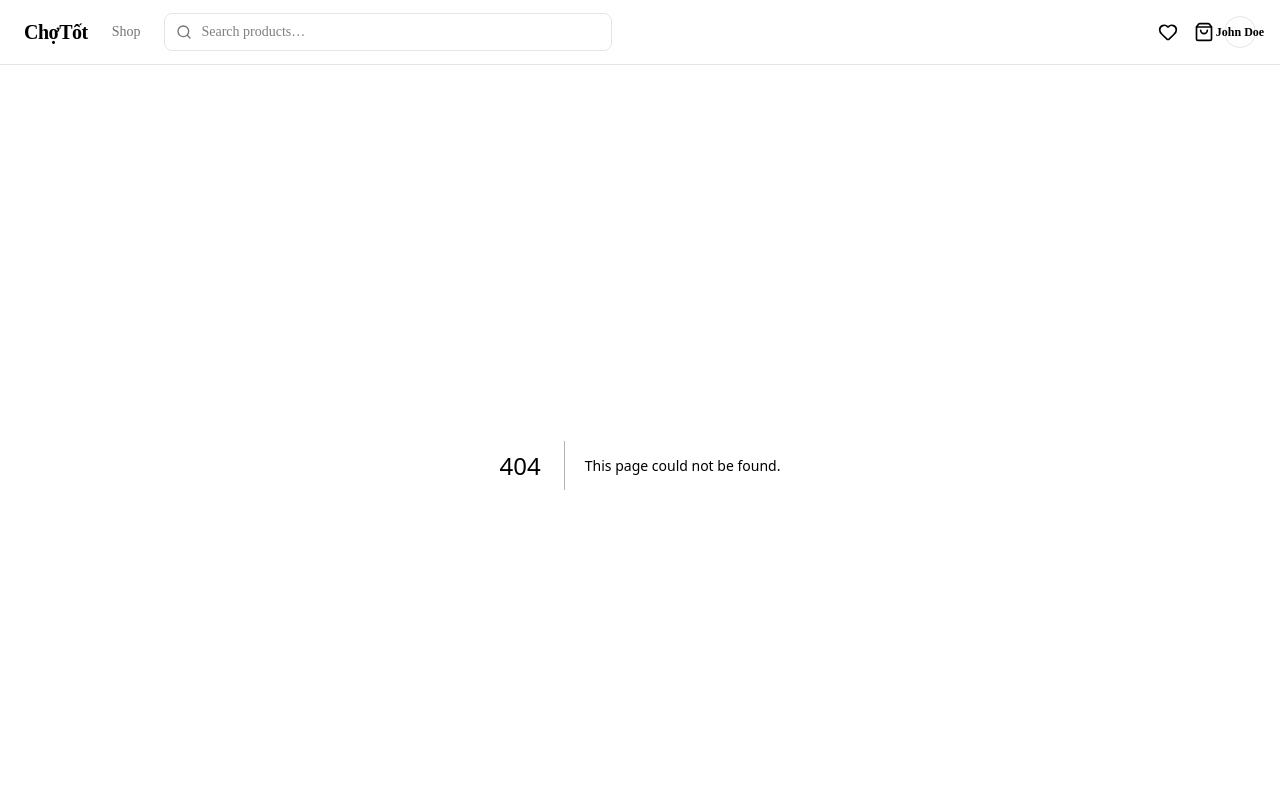
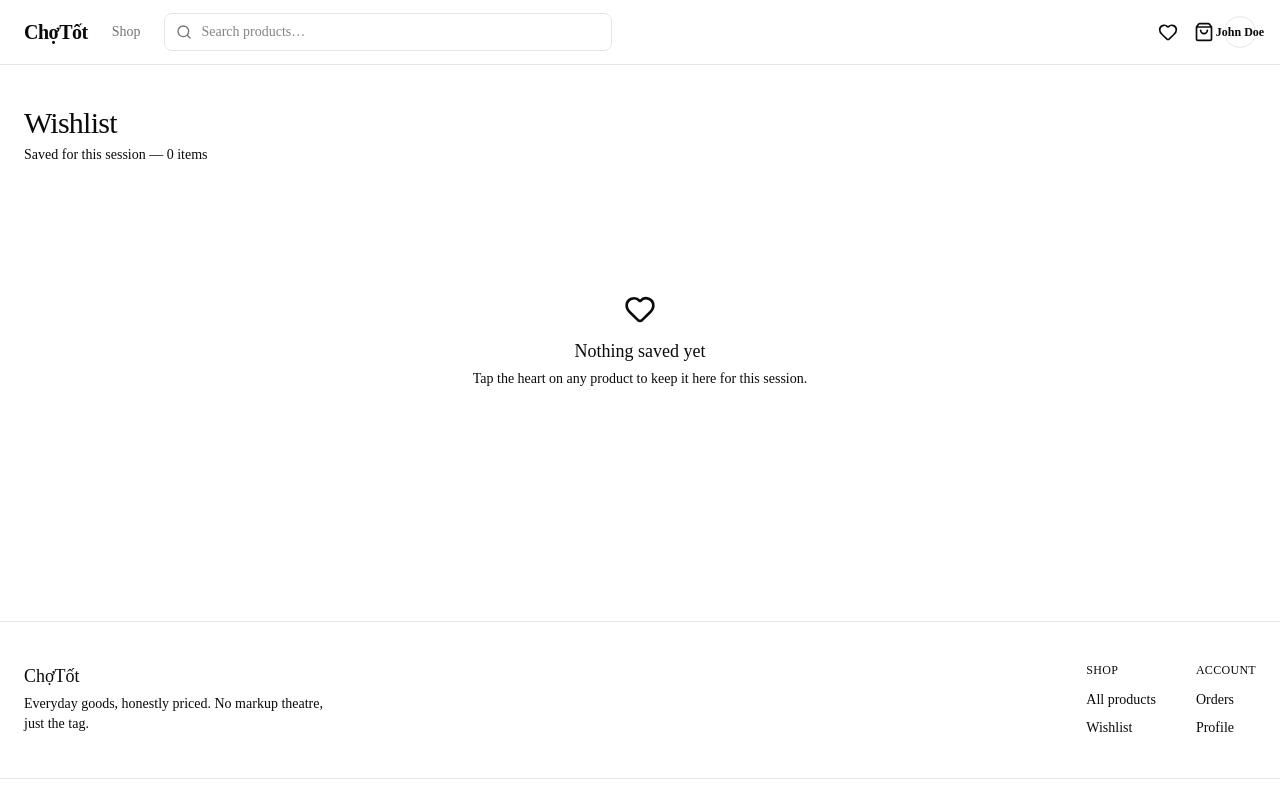
Before and after one commit to devluutiendat/e-commerce, a Next.js app in the folder client/: page /wishlist in a window 1280 px wide. Before the commit this address had no page. Shown: the top 796 px of the page. Built offline with nearby package versions, Linux system fonts and the light colour scheme.

Commit message:
wishlist

```diff
--- a/client/package.json
+++ b/client/package.json
@@ -23,7 +23,8 @@
     "shadcn": "^4.11.0",
     "sonner": "^2.0.7",
     "tailwind-merge": "^3.6.0",
-    "tw-animate-css": "^1.4.0"
+    "tw-animate-css": "^1.4.0",
+    "zustand": "^5.0.14"
   },
   "devDependencies": {
     "@tailwindcss/postcss": "^4",
--- /dev/null
+++ b/client/src/app/wishlist/page.tsx
@@ -0,0 +1,41 @@
+"use client";
+
+import { Heart } from "lucide-react";
+import { useWishlistStore } from "@/store/wishlist-store";
+import { ProductGrid } from "@/components/products/product-grid";
+import { Button } from "@/components/ui/button";
+
+export default function WishlistPage() {
+  const items = useWishlistStore((s) => s.items);
+  const clear = useWishlistStore((s) => s.clear);
+
+  return (
+    <div className="mx-auto max-w-7xl px-4 sm:px-6 py-10">
+      <div className="flex items-center justify-between mb-8">
+        <div>
+          <h1 className="font-display text-3xl font-700 tracking-tight">Wishlist</h1>
+          <p className="text-sm text-ink-soft mt-1">
+            Saved for this session — {items.length} {items.length === 1 ? "item" : "items"}
+          </p>
+        </div>
+        {items.length > 0 && (
+          <Button variant="ghost" size="sm" onClick={clear}>
+            Clear all
+          </Button>
+        )}
+      </div>
+
+      {items.length === 0 ? (
+        <div className="py-24 text-center">
+          <Heart className="size-8 mx-auto text-ink-soft mb-3" />
+          <p className="font-display text-lg">Nothing saved yet</p>
+          <p className="text-sm text-ink-soft mt-1">
+            Tap the heart on any product to keep it here for this session.
+          </p>
+        </div>
+      ) : (
+        <ProductGrid products={items} />
+      )}
+    </div>
+  );
+}
--- a/client/src/components/products/product-card.tsx
+++ b/client/src/components/products/product-card.tsx
@@ -5,9 +5,13 @@ import Image from "next/image";
 import { Heart } from "lucide-react";
 import type { Product } from "@/types";
 import { PriceTag } from "@/components/ui/price-tag";
+import { useWishlistStore } from "@/store/wishlist-store";
 import { cn } from "@/lib/utils";
 
 export function ProductCard({ product }: { product: Product }) {
+
+  const isInWishlist = useWishlistStore((s) => s.isInWishlist(product.id));
+  const toggleWishlist = useWishlistStore((s) => s.toggle);
 
   return (
     <div className="group animate-rise">
@@ -31,12 +35,15 @@ export function ProductCard({ product }: { product: Product }) {
           <button
             onClick={(e) => {
               e.preventDefault();
+             toggleWishlist(product);
             }}
+            aria-label={isInWishlist ? "Remove from wishlist" : "Add to wishlist"}
             className="absolute top-2.5 right-2.5 p-2 bg-paper/90 backdrop-blur rounded-full hover:bg-paper transition-colors"
           >
             <Heart
               className={cn(
                 "size-4 transition-colors",
+                isInWishlist ? "fill-red text-red" : "text-ink"
               )}
             />
           </button>
--- /dev/null
+++ b/client/src/store/wishlist-store.ts
@@ -0,0 +1,56 @@
+import { create } from "zustand";
+import { createJSONStorage, persist } from "zustand/middleware";
+import type { Product } from "@/types";
+
+const noopStorage = {
+  getItem: () => null,
+  setItem: () => {},
+  removeItem: () => {},
+  length: 0,
+  clear: () => {},
+  key: () => null,
+};
+
+interface WishlistState {
+  items: Product[];
+  isInWishlist: (productId: number) => boolean;
+  toggle: (product: Product) => void;
+  remove: (productId: number) => void;
+  clear: () => void;
+}
+
+// Wishlist persists to sessionStorage: it survives reloads within the same
+// browser tab/session, but clears when the tab/browser is closed.
+export const useWishlistStore = create<WishlistState>()(
+  persist(
+    (set, get) => ({
+      items: [],
+
+      isInWishlist: (productId) =>
+        get().items.some((item) => item.id === productId),
+
+      toggle: (product) => {
+        const exists = get().items.some((item) => item.id === product.id);
+        set({
+          items: exists
+            ? get().items.filter((item) => item.id !== product.id)
+            : [...get().items, product],
+        });
+      },
+
+      remove: (productId) =>
+        set({ items: get().items.filter((item) => item.id !== productId) }),
+
+      clear: () => set({ items: [] }),
+    }),
+    {
+      name: "shop_wishlist",
+      storage: createJSONStorage(() =>
+        typeof window !== "undefined"
+          ? sessionStorage
+          : (noopStorage as Storage)
+      ),
+      skipHydration: true,
+    }
+  )
+);
```
Also changed, not shown: 1 other file (tests, documents, lock files or other folders).
